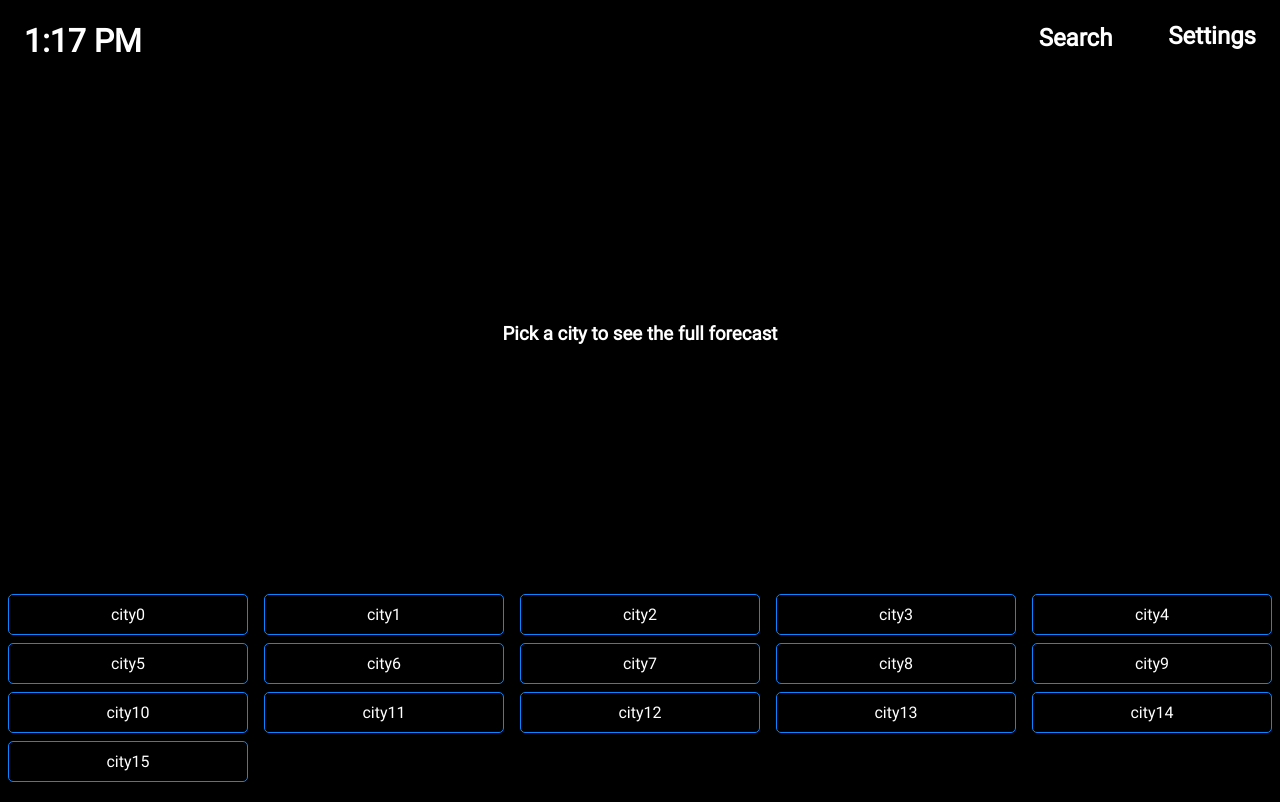
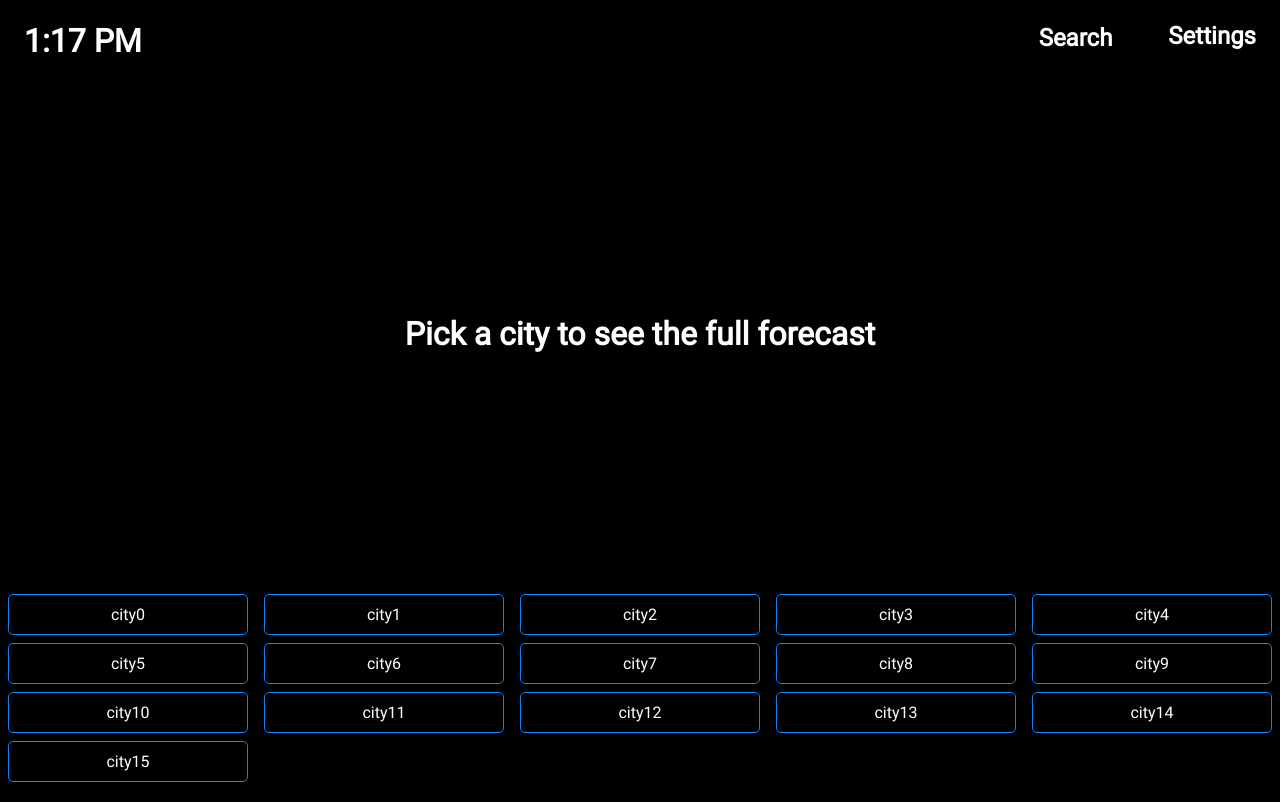
Before and after one commit to igordonin/challenge-fc, a React (Create React App) app: page / in a window 1280 px wide. Built offline with nearby package versions, Linux system fonts and the light colour scheme.

Commit message:
refactor: change header from 3 to 1 on no selected city

```diff
--- a/src/modules/forecast/forecast.tsx
+++ b/src/modules/forecast/forecast.tsx
@@ -9,7 +9,7 @@ import {
 import { SingleForecast } from './single-forecast';
 
 const NoSelectedCity = () => {
-  return <h3>Pick a city to see the full forecast</h3>;
+  return <h1>Pick a city to see the full forecast</h1>;
 };
 
 export const Forecast = () => {
```
